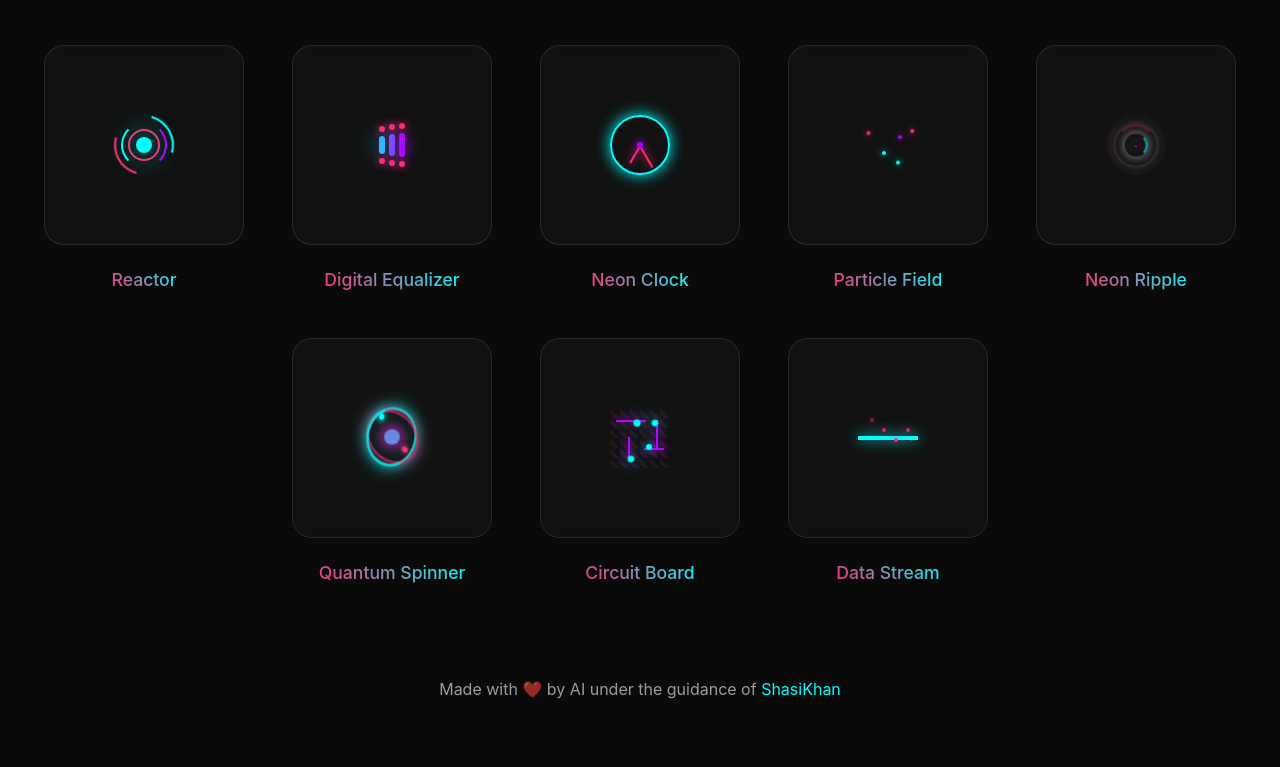
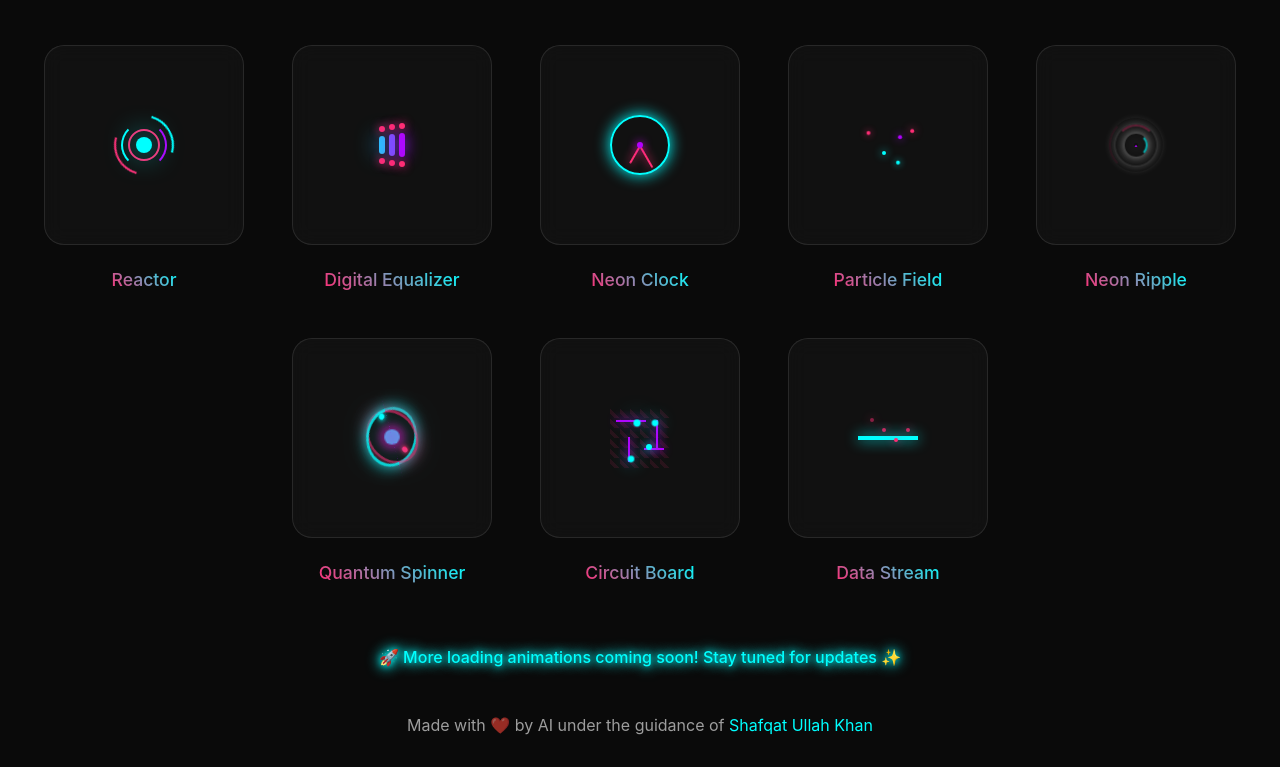
Before and after one commit to Shasikhan/css-loading-animations, a plain HTML site: page index.html in a window 1280 px wide. Shown: the part 809-1576 px from the top of the page. Before the commit the page ends 1540 px from the top, so only its background shows below. Drawn offline with Linux system fonts and the light colour scheme.

Commit message:
updated readme, added coming more text in end

```diff
--- a/index.html
+++ b/index.html
@@ -250,8 +250,10 @@
         </section>
     </main>
 
+    <p class="coming-soon">🚀 More loading animations coming soon! Stay tuned for updates ✨</p>
     <footer>
-        <p>Made with ❤️ by AI under the guidance of <a href="https://github.com/Shasikhan" target="_blank">ShasiKhan</a>
+        <p>Made with ❤️ by AI under the guidance of <a href="https://github.com/Shasikhan" target="_blank">Shafqat Ullah
+                Khan</a>
         </p>
     </footer>
 </body>
--- a/styles.css
+++ b/styles.css
@@ -1241,6 +1241,28 @@ header p {
     animation-duration: 1.5s;
 }
 
+/* Coming Soon Styles */
+.coming-soon {
+    color: var(--neon-blue);
+    text-align: center;
+    margin-bottom: 1rem;
+    font-weight: 500;
+    text-shadow: 0 0 10px var(--neon-blue);
+    animation: glow 2s ease-in-out infinite alternate;
+}
+
+@keyframes glow {
+    from {
+        text-shadow: 0 0 5px var(--neon-blue),
+                     0 0 10px var(--neon-blue);
+    }
+    to {
+        text-shadow: 0 0 10px var(--neon-blue),
+                     0 0 20px var(--neon-blue),
+                     0 0 30px var(--neon-blue);
+    }
+}
+
 /* Footer Styles */
 footer {
     text-align: center;
```
